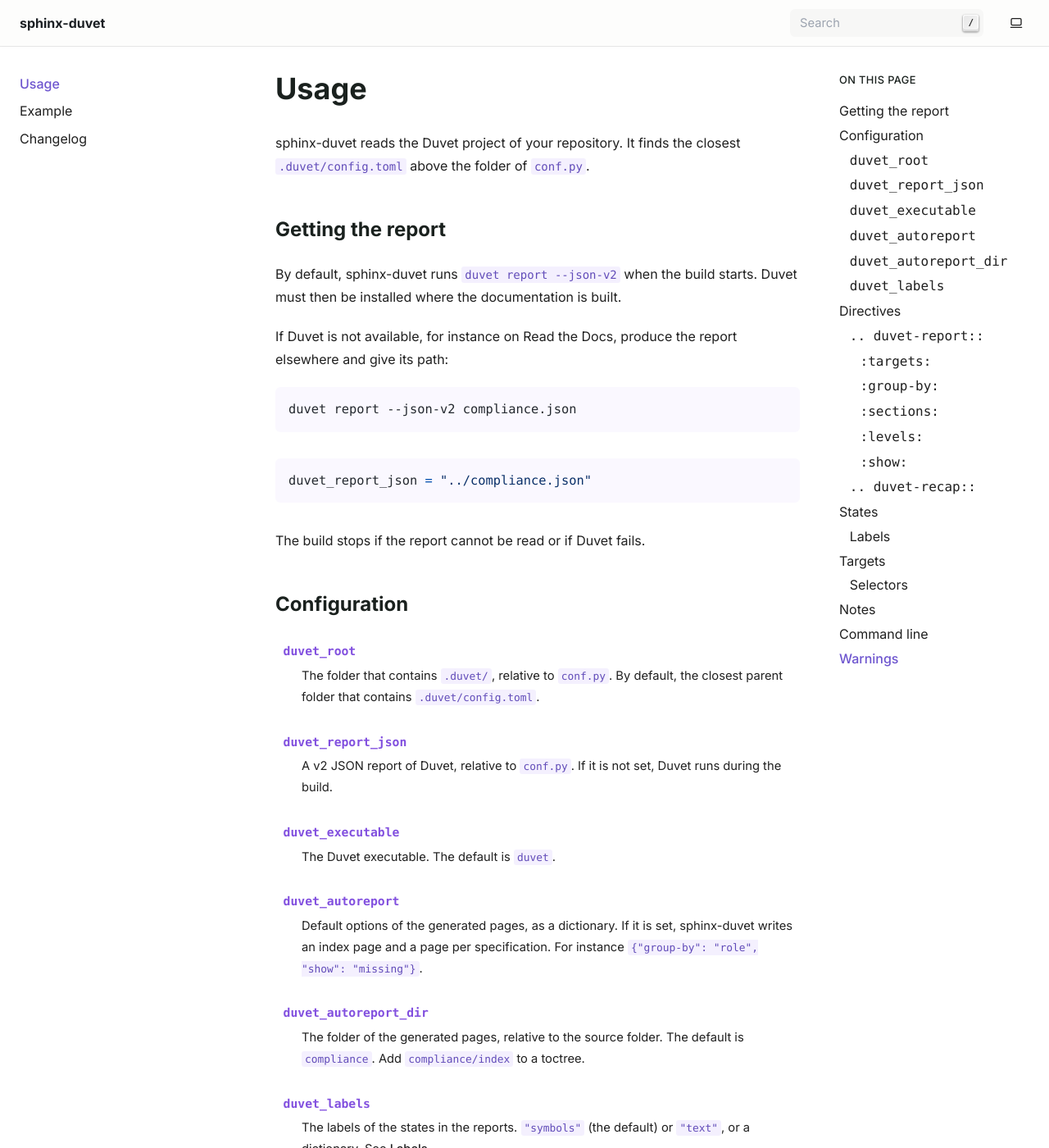
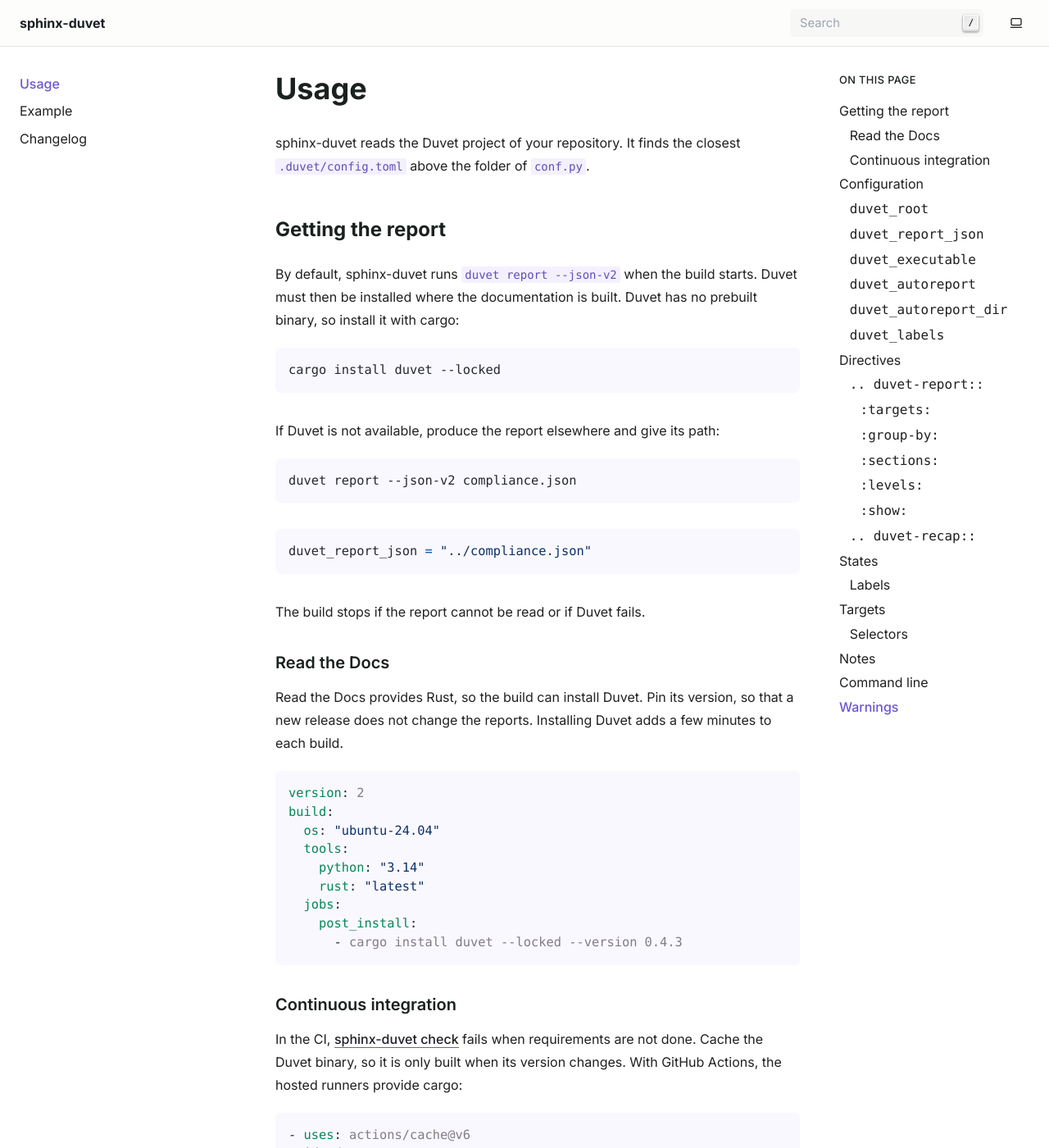
Before and after one commit to yaal-coop/sphinx-duvet, a Sphinx documentation site: the page built from doc/usage.rst, in a window 1280 px wide and 1400 px high. Shown: the whole window at 82% size. Built offline with Sphinx 7.4.7, drawn with Linux system fonts in a browser that asks for light colours; some of the changed text lies outside the part shown.

Commit message:
feat: explain how to install Duvet when it is missing

```diff
--- a/doc/changelog.rst
+++ b/doc/changelog.rst
@@ -13,4 +13,5 @@
 - Targets, and the targets of annotations and requirements, are set in :file:`.duvet/targets.toml`.
 - Notes in :file:`.duvet/notes/` add text to requirements.
 - The ``sphinx-duvet`` command shows the reports in a terminal, and checks them in the CI.
+- The documentation explains how to install Duvet on Read the Docs and in the CI.
 - ``duvet_labels`` shows the states as symbols, as text, or with any inline markup such as icons.
--- a/doc/usage.rst
+++ b/doc/usage.rst
@@ -9,9 +9,13 @@
 
 By default, sphinx-duvet runs ``duvet report --json-v2`` when the build starts.
 Duvet must then be installed where the documentation is built.
+Duvet has no prebuilt binary, so install it with cargo:
 
-If Duvet is not available, for instance on Read the Docs,
-produce the report elsewhere and give its path:
+.. code-block:: shell
+
+   cargo install duvet --locked
+
+If Duvet is not available, produce the report elsewhere and give its path:
 
 .. code-block:: shell
 
@@ -22,6 +26,43 @@
    duvet_report_json = "../compliance.json"
 
 The build stops if the report cannot be read or if Duvet fails.
+
+Read the Docs
+~~~~~~~~~~~~~
+
+Read the Docs provides Rust, so the build can install Duvet.
+Pin its version, so that a new release does not change the reports.
+Installing Duvet adds a few minutes to each build.
+
+.. code-block:: yaml
+
+   version: 2
+   build:
+     os: "ubuntu-24.04"
+     tools:
+       python: "3.14"
+       rust: "latest"
+     jobs:
+       post_install:
+         - cargo install duvet --locked --version 0.4.3
+
+Continuous integration
+~~~~~~~~~~~~~~~~~~~~~~
+
+In the CI, :ref:`sphinx-duvet check <command-line>` fails when requirements are not done.
+Cache the Duvet binary, so it is only built when its version changes.
+With GitHub Actions, the hosted runners provide cargo:
+
+.. code-block:: yaml
+
+   - uses: actions/cache@v6
+     id: duvet
+     with:
+       path: ~/.cargo/bin/duvet
+       key: duvet-0.4.3-${{ runner.os }}
+   - if: steps.duvet.outputs.cache-hit != 'true'
+     run: cargo install duvet --locked --version 0.4.3
+   - run: uv run sphinx-duvet check --levels MUST
 
 Configuration
 -------------
```
Also changed, not shown: other parts of doc/usage.rst (+2 -0 lines), 6 other files.
